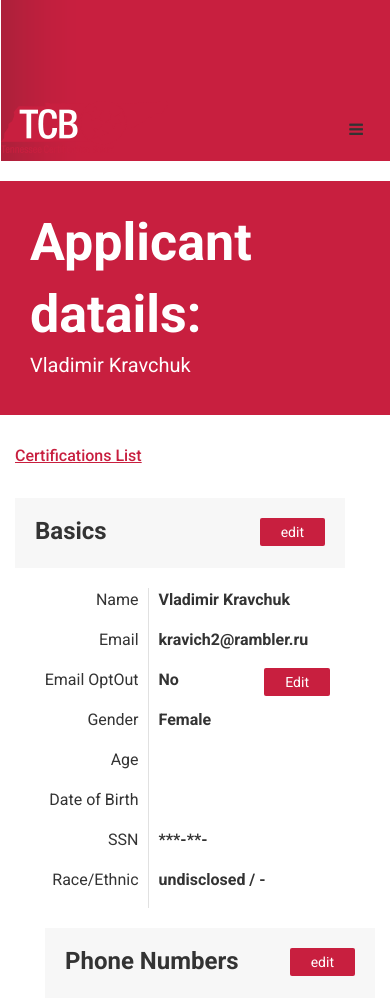
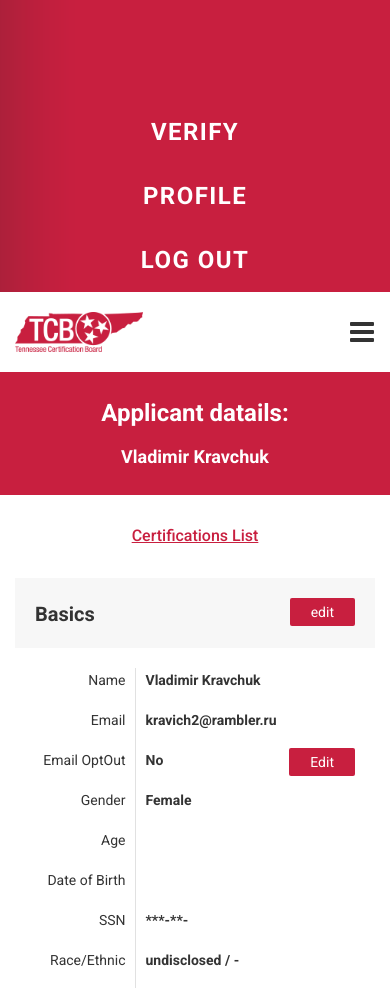
Before and after one commit to vadamk/tncertification, a website: page profile.html in a window 390 px wide. Shown: the top 1001 px of the page. Drawn offline with nearby package versions, Linux system fonts and the light colour scheme.

Commit message:
mobile 3 pages done

```diff
--- a/assets/css/main.css
+++ b/assets/css/main.css
@@ -293,6 +293,10 @@ p {
 	font-weight: bold;
 }
 
+.info-block td a.action {
+	margin-right: 5px;
+}
+
 .info-block td a:not(.action) {
 	color: #333;
 }
--- a/assets/css/media.css
+++ b/assets/css/media.css
@@ -177,6 +177,32 @@
 		text-align: center;
 	}
 
+	/* profile */
+
+	.info-block-conrainer {
+		padding-left: 0 !important;
+		padding-right: 0 !important;
+		max-width: 480px;
+		margin: 0 auto;
+	}
+
+	.certifications-link {
+		margin: 30px 0;
+		text-align: center;
+	}
+
+	.info-block h3 {
+		font-size: 20px;
+		line-height: 32px;
+	}
+
+	.attrList td,
+	.attrList td * {
+		font-size: 14px;
+	}
+
+	/* profile End */
+
 	/* footer */
 
 	#footer p {
--- /dev/null
+++ b/assets/js/detailsBlockStyling.js
@@ -0,0 +1,3 @@
+$('.info-block a.action').addClass('btn');
+$('.info-block tr td:first-child').addClass('col-md-4');
+$('.info-block tr td:last-child').addClass('col-md-8');
--- a/bower.json
+++ b/bower.json
@@ -15,6 +15,6 @@
     "bootstrap": "^3.3.7",
     "jquery": "~1.11.3",
     "font-awesome": "fontawesome#^4.7.0",
-    "Slideout-navigation": "slideout#^0.2.0"
+    "slideout.js": "https://github.com/mango/slideout.git#^1.0.1"
   }
 }
--- a/profile.html
+++ b/profile.html
@@ -12,36 +12,37 @@
     <link rel="stylesheet" href="https://fonts.googleapis.com/css?family=Roboto:400,500,700">
 
     <link rel="stylesheet" href="assets/css/main.css">
+    <link rel="stylesheet" href="assets/css/media.css">
 </head>
 <body>
 
-    <div class="wrap">
+    <div id="nav">
+        <ul>
+            <li><a href="#">Verify</a></li>
+            <li><a href="#">Profile</a></li>
+            <li><a href="#">Log Out</a></li>
+        </ul>
+    </div>
+
+    <div id="wrap">
         <div id="header">
-            <div id="nav" class="navbar" role="navigation">
-                <div class="container">
-                    <!-- Brand and toggle get grouped for better mobile display -->
-                    <div class="navbar-header">
-                        <button type="button" class="navbar-toggle" data-toggle="collapse" data-target=".navbar-ex1-collapse">
-                            <i class="fa fa-bars" aria-hidden="true"></i>
-                        </button>
+            <div class="top container">
                 <a class="logo" href="index.html">
                     <img src="assets/images/logo.png" alt="DEV Certification Board - Logo">
                 </a>
-                    </div>
-                    <!-- Collect the nav links, forms, and other content for toggling -->
-                    <div class="collapse navbar-collapse navbar-ex1-collapse">
-                        <ul class="nav navbar-nav navbar-right">
+                <button type="button" class="navbar-toggle">
+                    <i class="fa fa-bars" aria-hidden="true"></i>
+                </button>
+                <ul class="navbar hidden-xs">
                     <li><a href="#">Verify</a></li>
                     <li><a href="#">Profile</a></li>
-                            <li><a href="index.html">Log Out</a></li>
+                    <li><a href="#">Log Out</a></li>
                 </ul>
-                    </div><!-- /.navbar-collapse -->
             </div>
-            </div><!-- /#nav -->
             <!-- The red line in which the title.  -->
             <div class="title-line container-fluid">
                 <div class="container">
-                    <h2 class="large">Applicant datails: </h2>
+                    <h2 class="large">Applicant datails:</h2>
                     <p>Vladimir Kravchuk</p>
                 </div>
             </div><!-- /.title-line -->
@@ -140,12 +141,15 @@
 
     <script src="bower_components/jquery/dist/jquery.min.js"></script>
     <script src="bower_components/bootstrap/dist/js/bootstrap.min.js"></script>
+    <script src="bower_components/slideout.js/dist/slideout.min.js"></script>
     <script src="assets/js/main.js"></script>
 
     <script>
         $('.info-block a.action').addClass('btn');
         $('.info-block tr td:first-child').addClass('col-md-4');
+        $('.info-block tr td:first-child').addClass('col-xs-4');
         $('.info-block tr td:last-child').addClass('col-md-8');
+        $('.info-block tr td:last-child').addClass('col-xs-8');
     </script>
 </body>
 </html>
```
Also changed, not shown: app_details.html (+24 -22 lines), assets/js/main.js (indentation only). Lines whose indentation alone changed are shown as unchanged.
